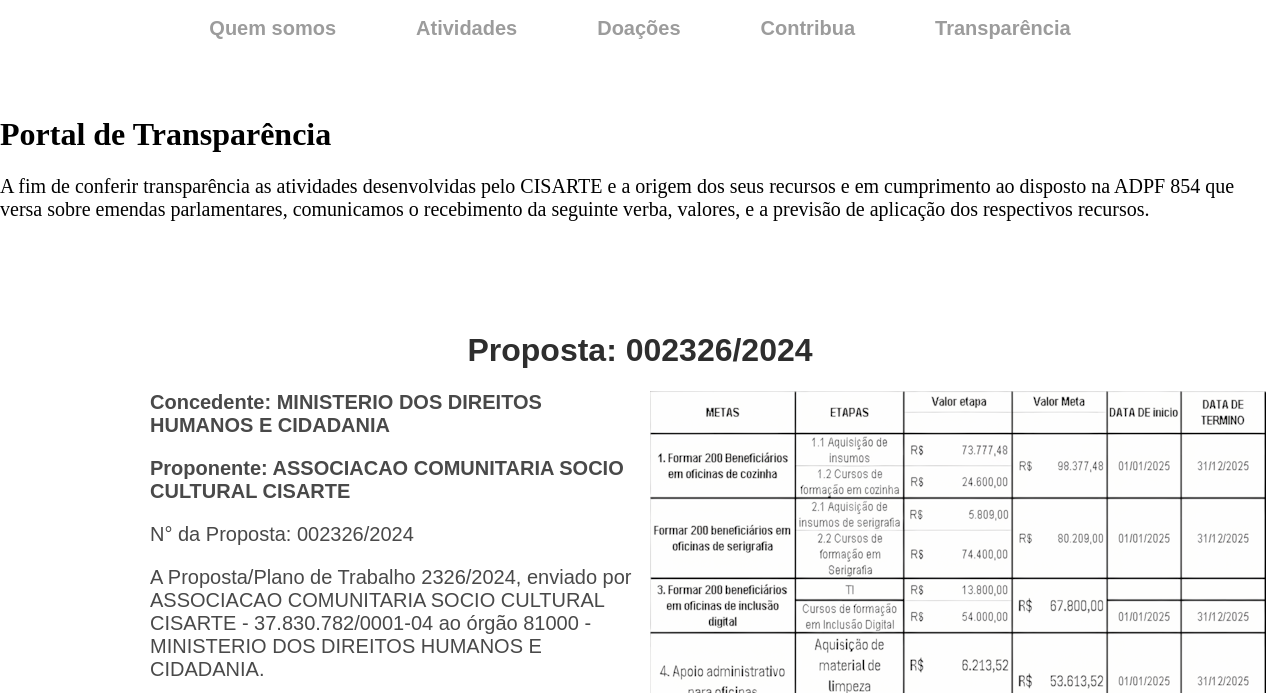
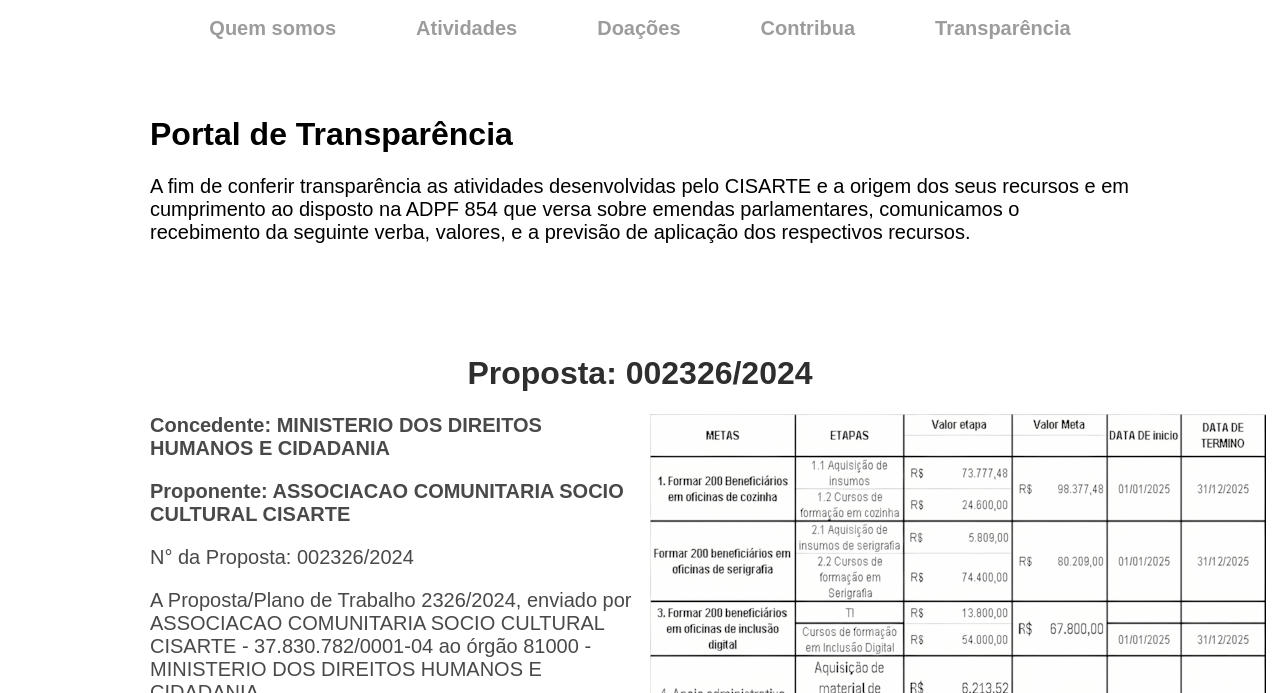
Before and after one commit to cisarte/cisarte.github.io, a plain HTML site: page portalTransparencia.html in a window 1280 px wide. Shown: the part 107-800 px from the top of the page. Drawn offline with nearby package versions, Linux system fonts and the light colour scheme.

Commit message:
Update portalTransparencia.html

```diff
--- a/portalTransparencia.html
+++ b/portalTransparencia.html
@@ -50,7 +50,7 @@
   </main>
 
   <main class="col-100 atividades">
-   <div class="headerSecundario">
+   <div class="header-3">
      <h1><strong>Portal de Transparência</strong></h1>
      <div class="descricao">A fim de conferir transparência as atividades desenvolvidas pelo CISARTE e a origem dos seus recursos e em cumprimento ao disposto na ADPF 854 que versa sobre emendas parlamentares, comunicamos o recebimento da seguinte verba, valores, e a previsão de aplicação dos respectivos recursos.
      </div>
```
